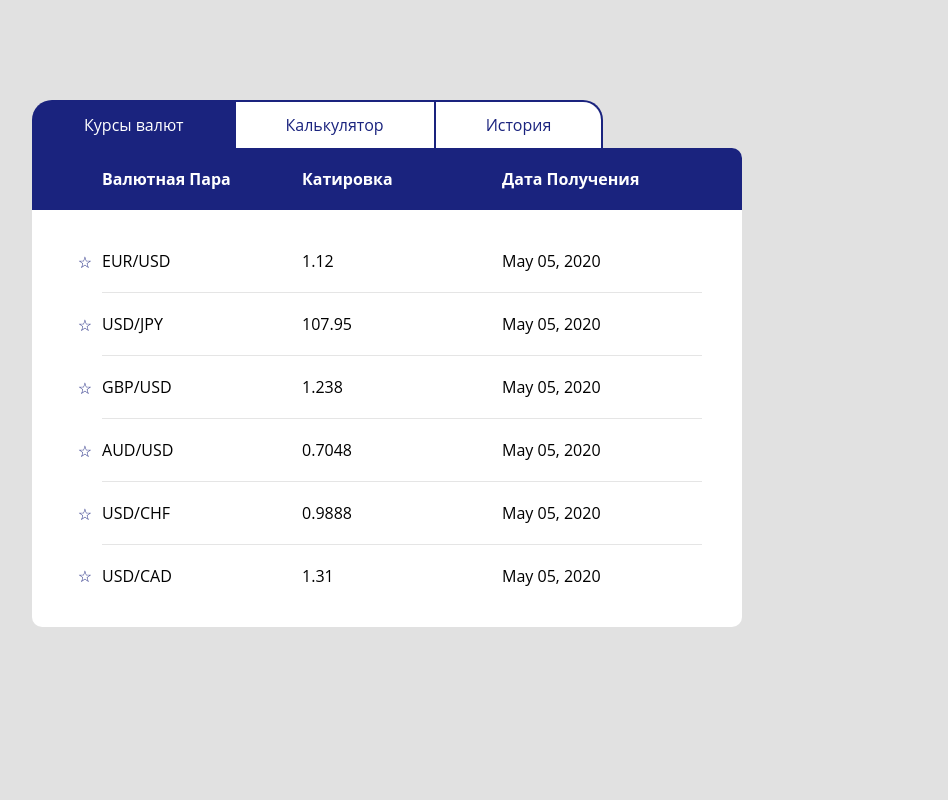
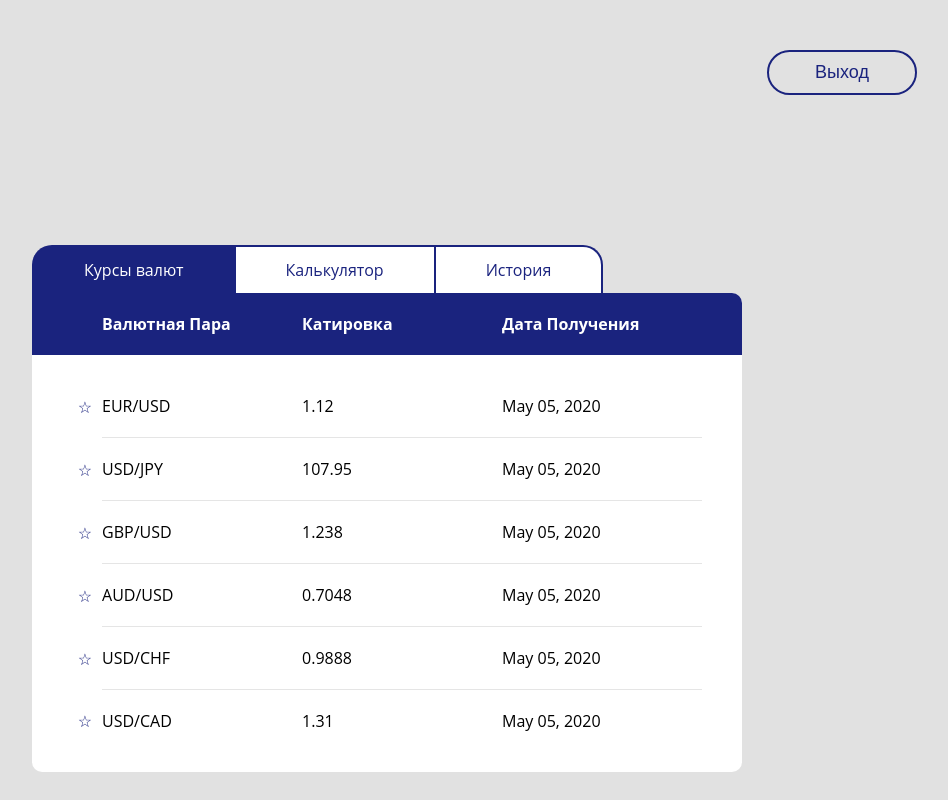
Before and after one commit to yacheckalin/simple-react-app, a React (Create React App) app: page / in a window 1280 px wide. Shown: the whole page, without its empty margins (253-1201 px from the left). Built offline with nearby package versions, Linux system fonts and the light colour scheme; the HTML template or start-up script is replaced by a standard one.

Commit message:
added logout

```diff
--- a/src/App.js
+++ b/src/App.js
@@ -3,6 +3,7 @@ import AuthContainer from "./auth";
 import AuthContextProvider from "./auth/auth-context-provider";
 import Authorized from "./auth/auth-wrapper";
 import TabsContainer from "./tab-container";
+import Logout from "./auth/logout";
 
 const App = () => {
   return (
@@ -10,6 +11,7 @@ const App = () => {
       <AuthContainer />
       <Authorized>
         <TabsContainer />
+        <Logout />
       </Authorized>
     </AuthContextProvider>
   );
--- /dev/null
+++ b/src/auth/logout.js
@@ -0,0 +1,37 @@
+import React from "react";
+
+import styled from "styled-components";
+import { useAuthContext } from "./auth-context-provider";
+
+const Style = styled.div`
+  display: flex;
+  align-self: flex-end;
+  margin: 50px 110px 50px 0;
+  button {
+    padding: 10px 30px;
+    width: 150px;
+    color: #1a237e;
+    background-color: #e1e1e1;
+    border: 2px solid #1a237e;
+    cursor: pointer;
+    border-radius: 25px;
+    font-size: 18px;
+    justify-content: center;
+    :focus {
+      outline: none;
+    }
+  }
+`;
+
+const Logout = () => {
+  const { logout } = useAuthContext();
+  return (
+    <Style>
+      <button id="logout" onClick={(e) => logout(e)}>
+        Выход
+      </button>
+    </Style>
+  );
+};
+
+export default Logout;
--- a/src/styles.css
+++ b/src/styles.css
@@ -16,6 +16,8 @@ div#root {
   justify-content: center;
   align-items: center;
   height: 100%;
+  background: #e1e1e1;
+  flex-direction: column-reverse;
 }
 .grid-container {
   display: flex;
```
Also changed, not shown: 2 other files (tests, documents, lock files or other folders).
